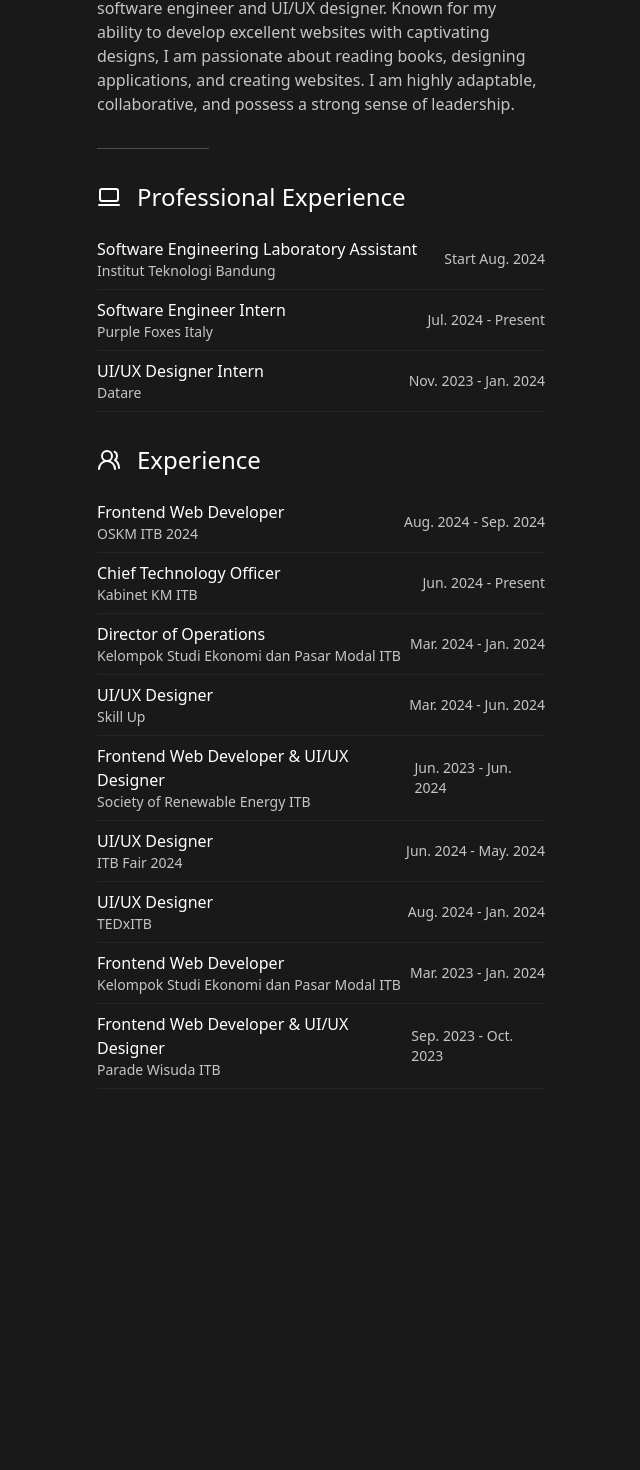
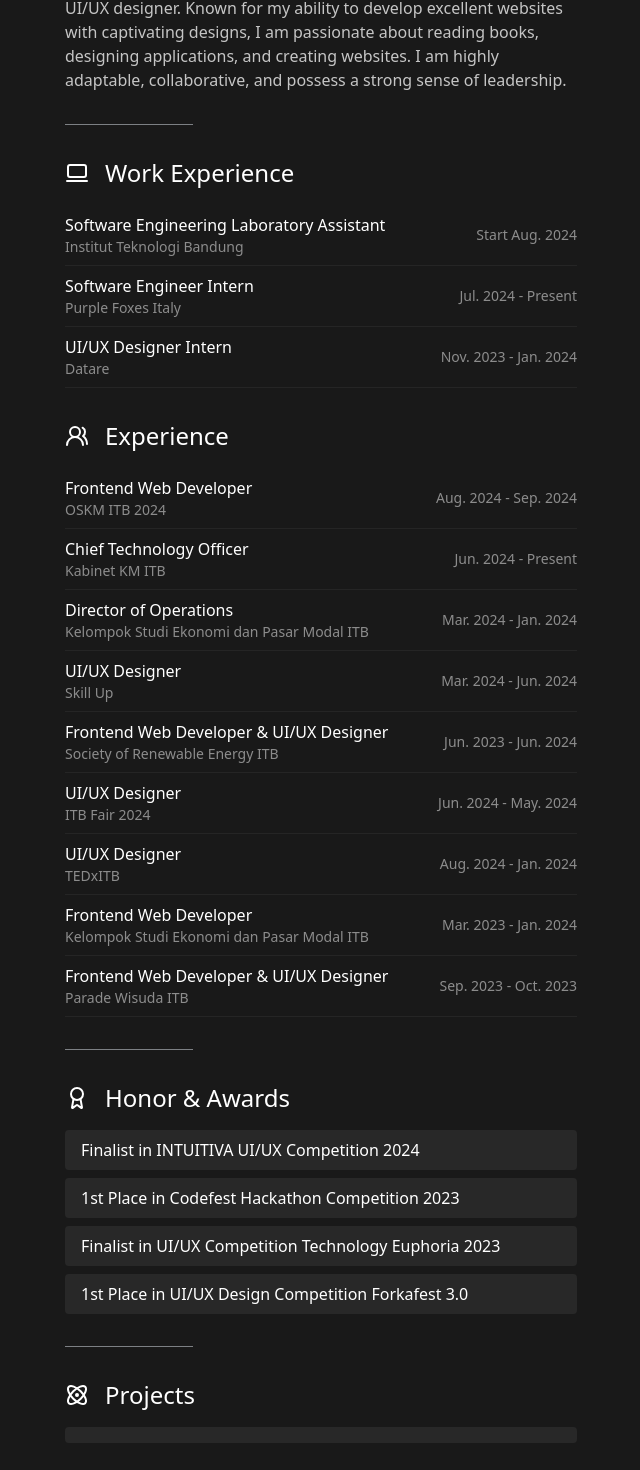
Before and after one commit to AtqiyaHaydar/QyChan, a Next.js app: page / in a window 1280 px wide. Shown: the part 377-1847 px from the top of the page, without its empty margins (319-959 px from the left). Before the commit the page ends 1530 px from the top, so only its background shows below. Built offline with nearby package versions, Linux system fonts and the light colour scheme.

Commit message:
feat: add honor and awards:

```diff
--- a/app/globals.css
+++ b/app/globals.css
@@ -64,6 +64,6 @@
     @apply border-border;
   }
   body {
-    @apply bg-[#191919] text-white mx-auto max-w-lg px-8 py-16;
+    @apply bg-[#191919] text-white mx-auto max-w-xl px-8 py-16;
   }
 }
--- a/app/page.tsx
+++ b/app/page.tsx
@@ -3,6 +3,8 @@
 import Hero from "@/components/Hero";
 import { Separator } from "@/components/ui/separator";
 import OrganizationalExperience from "@/components/OrganizationalExperience";
+import Achievements from "@/components/Achievements";
+import Projects from "@/components/Projects";
 
 export default function Home() {
   return (
@@ -12,6 +14,10 @@
       <Separator />
       <WorkExperience />
       <OrganizationalExperience />
+      <Separator />
+      <Achievements />
+      <Separator />
+      <Projects />
     </main>
   );
 }
--- /dev/null
+++ b/components/Achievements.tsx
@@ -0,0 +1,38 @@
+import React from 'react'
+import { Award } from 'lucide-react';
+
+const achievements = [
+  {
+    id: 1,
+    name: "Finalist in INTUITIVA UI/UX Competition 2024",
+  },
+  {
+    id: 2,
+    name: "1st Place in Codefest Hackathon Competition 2023",
+  },
+  {
+    id: 3,
+    name: "Finalist in UI/UX Competition Technology Euphoria 2023",
+  },
+  {
+    id: 4,
+    name: "1st Place in UI/UX Design Competition Forkafest 3.0",
+  },
+]
+
+const Achievements = () => {
+  return (
+    <div className='space-y-4'>
+      <h3 className='text-2xl flex items-center gap-x-4'><Award /> Honor & Awards</h3>
+      <ul className='space-y-2'>
+        {achievements.map(item => (
+          <li key={item.id} className='flex justify-between items-center bg-[#282828] px-4 py-2 rounded-sm'>
+            <p>{item.name}</p>
+          </li>
+        ))}
+      </ul>
+    </div>
+  )
+}
+
+export default Achievements
--- a/components/Hero.tsx
+++ b/components/Hero.tsx
@@ -16,7 +16,7 @@
         height={100}
       />
       <div className='space-y-2'>
-        <h1 className='text-3xl flex items-center gap-x-4'>Atqiya Haydar <Sparkles /></h1>
+        <h1 className='text-3xl font-semibold flex items-center gap-x-4'>Atqiya Haydar <Sparkles /></h1>
         <p className='text-xl text-white/75'>Software Engineer & UI/UX Designer</p>
       </div>
       <div className='space-x-2'>
--- /dev/null
+++ b/components/Navbar.tsx
@@ -0,0 +1,9 @@
+import React from 'react'
+
+const Navbar = () => {
+  return (
+    <div>Navbar</div>
+  )
+}
+
+export default Navbar
--- a/components/OrganizationalExperience.tsx
+++ b/components/OrganizationalExperience.tsx
@@ -1,7 +1,7 @@
 import React from 'react'
 import { UsersRound } from 'lucide-react';
 
-const experience = [
+const experiences = [
   {
     id: 1,
     name: "Frontend Web Developer",
@@ -63,13 +63,13 @@
     <div className='space-y-4'>
       <h3 className='text-2xl flex items-center gap-x-4'><UsersRound /> Experience</h3>
       <ul>
-        {experience.map(item => (
+        {experiences.map(item => (
           <li key={item.id} className='flex justify-between items-center border-b border-white/5 py-2'>
             <div>
               <p>{item.name}</p>
-              <p className='text-white/75 text-sm'>{item.company}</p>
+              <p className='text-white/50 text-sm'>{item.company}</p>
             </div>
-            <p className='text-white/75 text-sm'>
+            <p className='text-white/50 text-sm'>
               {item.time}
             </p>
           </li>
--- /dev/null
+++ b/components/Projects.tsx
@@ -0,0 +1,27 @@
+import React from 'react'
+import { Atom } from 'lucide-react';
+
+const projects = [
+  {
+    id: 1,
+    name: "",
+    type: "",
+  }
+]
+
+const Projects = () => {
+  return (
+    <div className='space-y-4'>
+      <h3 className='text-2xl flex items-center gap-x-4'><Atom /> Projects</h3>
+      <ul className='space-y-2'>
+        {projects.map(item => (
+          <li key={item.id} className='flex justify-between items-center bg-[#282828] px-4 py-2 rounded-sm'>
+            <p>{item.name}</p>
+          </li>
+        ))}
+      </ul>
+    </div>
+  )
+}
+
+export default Projects
--- a/components/WorkExperience.tsx
+++ b/components/WorkExperience.tsx
@@ -1,7 +1,7 @@
 import React from 'react'
 import { LaptopMinimal } from 'lucide-react';
 
-const experience = [
+const experiences = [
   {
     id: 1,
     name: "Software Engineering Laboratory Assistant",
@@ -25,15 +25,15 @@
 const WorkExperience = () => {
   return (
     <div className='space-y-4'>
-      <h3 className='text-2xl flex items-center gap-x-4'><LaptopMinimal /> Professional Experience</h3>
+      <h3 className='text-2xl flex items-center gap-x-4'><LaptopMinimal /> Work Experience</h3>
       <ul>
-        {experience.map(item => (
+        {experiences.map(item => (
           <li key={item.id} className='flex justify-between items-center border-b border-white/5 py-2'>
             <div>
               <p>{item.name}</p>
-              <p className='text-white/75 text-sm'>{item.company}</p>
+              <p className='text-white/50 text-sm'>{item.company}</p>
             </div>
-            <p className='text-white/75 text-sm'>
+            <p className='text-white/50 text-sm'>
               {item.time}
             </p>
           </li>
--- a/components/ui/separator.tsx
+++ b/components/ui/separator.tsx
@@ -18,7 +18,7 @@
       decorative={decorative}
       orientation={orientation}
       className={cn(
-        "shrink-0 bg-border/25",
+        "shrink-0 bg-border/50",
         orientation === "horizontal" ? "h-[1px] w-[25%]" : "h-full w-[1px]",
         className
       )}
```
